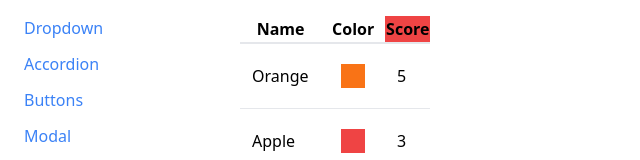
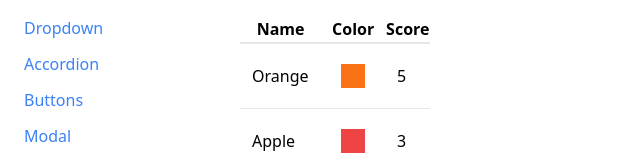
Before and after one commit to PulkitSharma0017/Comps-nav-routes, a React (Create React App) app: page /table in a window 1280 px wide. Shown: the top 160 px of the page, without its empty margins (0-640 px from the left). Built offline with nearby package versions, Linux system fonts and the light colour scheme.

Commit message:
add sortValue, remove header from config

```diff
--- a/src/pages/TablePage.js
+++ b/src/pages/TablePage.js
@@ -13,6 +13,7 @@ function TablePage() {
     {
       label: "Name",
       render: (dataObj) => dataObj.name,
+      sortValue: (dataObj) => dataObj.name,
     },
     {
       label: "Color",
@@ -21,7 +22,7 @@ function TablePage() {
     {
       label: "Score",
       render: (dataObj) => dataObj.score,
-      header: () => <th className="bg-red-500">Score</th>,
+      sortValue: (dataObj) => dataObj.score,
     },
   ];
 
```
